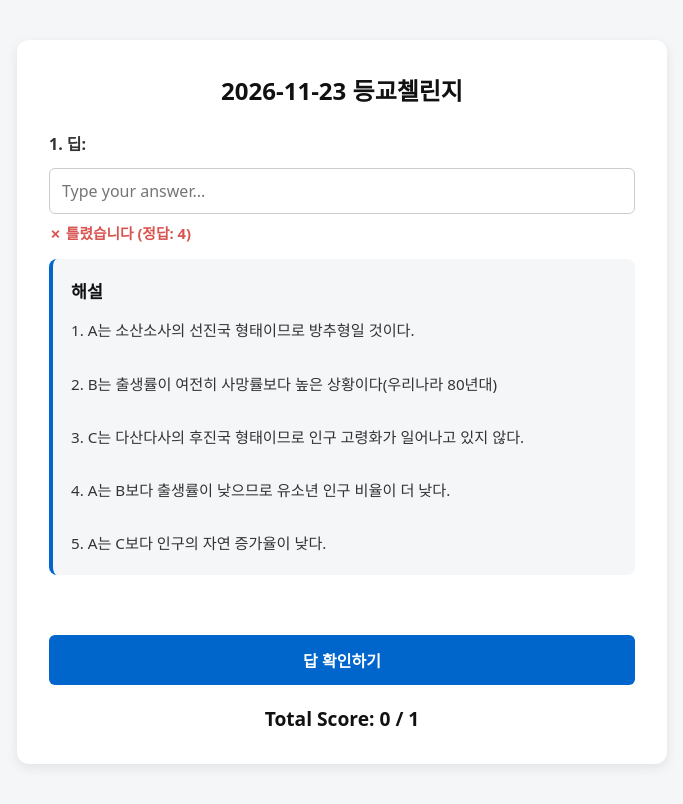
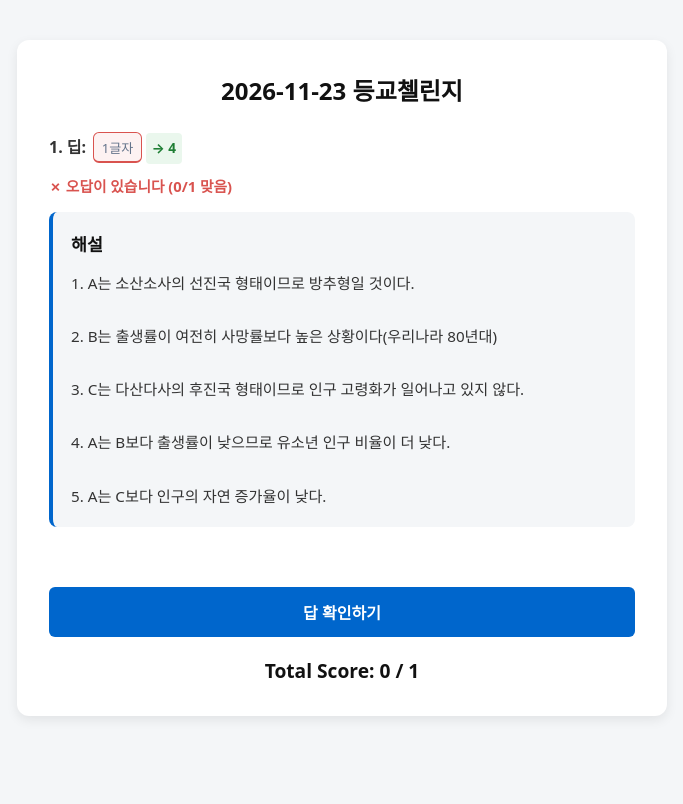
Before and after one commit to yellowtreescodes/Gochon_website, a plain HTML site: page index.html in a window 1280 px wide. Both pictures are taken after a click on the button "답 확인하기". Shown: the whole page, without its empty margins (298-981 px from the left). Drawn offline with Linux system fonts and the light colour scheme.

Commit message:
Refactor quiz functionality and styling in index.html

```diff
--- a/index.html
+++ b/index.html
@@ -45,13 +45,64 @@
       border-bottom: none;
     }
 
-    .question-label {
-      display: block;
+    .question-content {
       font-weight: 600;
-      margin-bottom: 10px;
       color: #333;
-      line-height: 1.7;
+      line-height: 2.1;
       white-space: pre-line;
+      word-break: keep-all;
+    }
+
+    .blank-input {
+      display: inline-block;
+      vertical-align: baseline;
+      margin: 0 3px;
+      padding: 3px 6px;
+      font-size: 0.98rem;
+      font-weight: 700;
+      text-align: center;
+      color: #111;
+      background-color: #eef6ff;
+      border: 1.5px solid #93c5fd;
+      border-bottom: 2.5px solid #0066cc;
+      border-radius: 6px;
+      outline: none;
+      transition: border-color 0.15s, background-color 0.15s;
+    }
+
+    .blank-input::placeholder {
+      color: #64748b;
+      font-weight: 500;
+      font-size: 0.82rem;
+    }
+
+    .blank-input:focus {
+      background-color: #fff;
+      border-color: #0066cc;
+      box-shadow: 0 0 0 3px rgba(0, 102, 204, 0.15);
+    }
+
+    .blank-input.correct {
+      background-color: #eaf7ed;
+      border-color: #1e7e34;
+      color: #155724;
+    }
+
+    .blank-input.incorrect {
+      background-color: #fdf2f2;
+      border-color: #d9534f;
+      color: #a94442;
+    }
+
+    .inline-correction {
+      display: inline-block;
+      margin: 0 4px 0 1px;
+      padding: 1px 6px;
+      font-size: 0.85rem;
+      font-weight: 700;
+      color: #1e7e34;
+      background-color: #eaf7ed;
+      border-radius: 4px;
     }
 
     .provided-image {
@@ -64,21 +115,8 @@
       object-fit: contain;
     }
 
-    input[type="text"] {
-      width: 100%;
-      padding: 11px 12px;
-      font-size: 1rem;
-      border: 1px solid #ccc;
-      border-radius: 6px;
-      outline: none;
-    }
-
-    input[type="text"]:focus {
-      border-color: #0066cc;
-    }
-
     .feedback {
-      margin-top: 8px;
+      margin-top: 10px;
       font-size: 0.92rem;
       font-weight: 600;
     }
@@ -163,18 +201,39 @@
   <script>
     let quizData = [];
 
+    function calculateBlankWidth(answerText) {
+      let units = 0;
+      for (const ch of answerText) {
+        // CJK / Hangul characters take roughly 1.85ch, Latin/digits take ~1.05ch
+        units += /[\u3131-\uD79D\u4E00-\u9FFF\u3040-\u30FF]/.test(ch) ? 1.85 : 1.05;
+      }
+      return `${Math.max(units + 2.4, 5.4).toFixed(1)}ch`;
+    }
+
+    function createBlankInput(answerText, questionIdx, blankIdx) {
+      const charCount = answerText.length;
+      const input = document.createElement("input");
+      input.type = "text";
+      input.className = "blank-input";
+      input.id = `q${questionIdx}_b${blankIdx}`;
+      input.dataset.answer = answerText;
+      input.placeholder = `${charCount}글자`;
+      input.autocomplete = "off";
+      input.style.width = calculateBlankWidth(answerText);
+      input.setAttribute("aria-label", `${questionIdx + 1}번 문제 ${blankIdx + 1}번째 빈칸 (${charCount}글자)`);
+      return input;
+    }
+
     async function loadQuiz() {
       const form = document.getElementById("quiz-form");
 
       try {
         const response = await fetch("questions.json");
-
         if (!response.ok) {
           throw new Error(`HTTP error: ${response.status}`);
         }
 
         quizData = await response.json();
-
         if (!Array.isArray(quizData)) {
           throw new Error("questions.json must contain an array.");
         }
@@ -185,14 +244,32 @@
           const block = document.createElement("section");
           block.className = "question-block";
 
-          const label = document.createElement("label");
-          label.className = "question-label";
-          label.htmlFor = `q${idx}`;
-          label.textContent = `${idx + 1}. ${q.question ?? ""}`;
-          block.appendChild(label);
+          const content = document.createElement("div");
+          content.className = "question-content";
 
-          // Display an image stored in the GitHub repository.
-          // Example in questions.json: "image": "image.png"
+          const rawQuestion = `${idx + 1}. ${q.question ?? ""}`;
+          // Split text into normal text and *blanked* segments
+          const parts = rawQuestion.split(/(\*[^*\n]+\*)/g);
+          let blankCount = 0;
+
+          parts.forEach((part) => {
+            if (part.startsWith("*") && part.endsWith("*") && part.length > 2) {
+              const hiddenWord = part.slice(1, -1);
+              const input = createBlankInput(hiddenWord, idx, blankCount++);
+              content.appendChild(input);
+            } else if (part) {
+              content.appendChild(document.createTextNode(part));
+            }
+          });
+
+          // Fallback if a question has no *...* markers but provides a separate "answer" field
+          if (blankCount === 0 && q.answer !== undefined) {
+            content.appendChild(document.createTextNode(" "));
+            content.appendChild(createBlankInput(String(q.answer), idx, 0));
+          }
+
+          block.appendChild(content);
+
           if (q.image) {
             const img = document.createElement("img");
             img.className = "provided-image";
@@ -208,20 +285,12 @@
             block.appendChild(img);
           }
 
-          const answerInput = document.createElement("input");
-          answerInput.type = "text";
-          answerInput.id = `q${idx}`;
-          answerInput.placeholder = "Type your answer...";
-          answerInput.autocomplete = "off";
-          block.appendChild(answerInput);
-
           const feedback = document.createElement("div");
           feedback.className = "feedback";
           feedback.id = `fb${idx}`;
           feedback.setAttribute("aria-live", "polite");
           block.appendChild(feedback);
 
-          // Explanations stay hidden until the answer button is clicked.
           if (q.explanation) {
             const explanation = document.createElement("div");
             explanation.className = "explanation";
@@ -240,7 +309,6 @@
 
           form.appendChild(block);
         });
-
       } catch (error) {
         console.error(error);
         form.textContent =
@@ -254,22 +322,48 @@
         return;
       }
 
-      let score = 0;
+      // Clear previous inline answer badges if user re-checks
+      document.querySelectorAll(".inline-correction").forEach((el) => el.remove());
 
-      quizData.forEach((q, idx) => {
-        const input = document.getElementById(`q${idx}`);
+      let totalBlanks = 0;
+      let correctBlanks = 0;
+
+      const blocks = document.querySelectorAll(".question-block");
+
+      blocks.forEach((block, idx) => {
+        const inputs = block.querySelectorAll(".blank-input");
         const feedback = document.getElementById(`fb${idx}`);
+        let questionCorrectCount = 0;
 
-        const userAnswer = input.value.trim().toLowerCase();
-        const correctAnswer = String(q.answer ?? "").trim().toLowerCase();
+        inputs.forEach((input) => {
+          totalBlanks++;
+          const userAnswer = input.value.trim().toLowerCase();
+          const expectedRaw = input.dataset.answer ?? "";
+          const expectedNormalized = expectedRaw.trim().toLowerCase();
 
-        if (userAnswer !== "" && userAnswer === correctAnswer) {
-          feedback.textContent = "✓ Correct";
-          feedback.className = "feedback correct";
-          score++;
-        } else {
-          feedback.textContent = `✗ 틀렸습니다 (정답: ${q.answer ?? ""})`;
-          feedback.className = "feedback incorrect";
+          input.classList.remove("correct", "incorrect");
+
+          if (userAnswer !== "" && userAnswer === expectedNormalized) {
+            input.classList.add("correct");
+            correctBlanks++;
+            questionCorrectCount++;
+          } else {
+            input.classList.add("incorrect");
+            const badge = document.createElement("span");
+            badge.className = "inline-correction";
+            badge.textContent = `→ ${expectedRaw}`;
+            input.insertAdjacentElement("afterend", badge);
+          }
+        });
+
+        if (inputs.length > 0) {
+          if (questionCorrectCount === inputs.length) {
+            feedback.textContent = `✓ 정답입니다 (${questionCorrectCount}/${inputs.length})`;
+            feedback.className = "feedback correct";
+          } else {
+            feedback.textContent = `✗ 오답이 있습니다 (${questionCorrectCount}/${inputs.length} 맞음)`;
+            feedback.className = "feedback incorrect";
+          }
         }
 
         const explanation = document.getElementById(`ex${idx}`);
@@ -279,11 +373,15 @@
       });
 
       document.getElementById("score").textContent =
-        `Total Score: ${score} / ${quizData.length}`;
+        `Total Score: ${correctBlanks} / ${totalBlanks}`;
     }
 
-    document.getElementById("check-button")
-      .addEventListener("click", checkAnswers);
+    document.getElementById("quiz-form").addEventListener("submit", (e) => {
+      e.preventDefault();
+      checkAnswers();
+    });
+
+    document.getElementById("check-button").addEventListener("click", checkAnswers);
 
     loadQuiz();
   </script>
```
